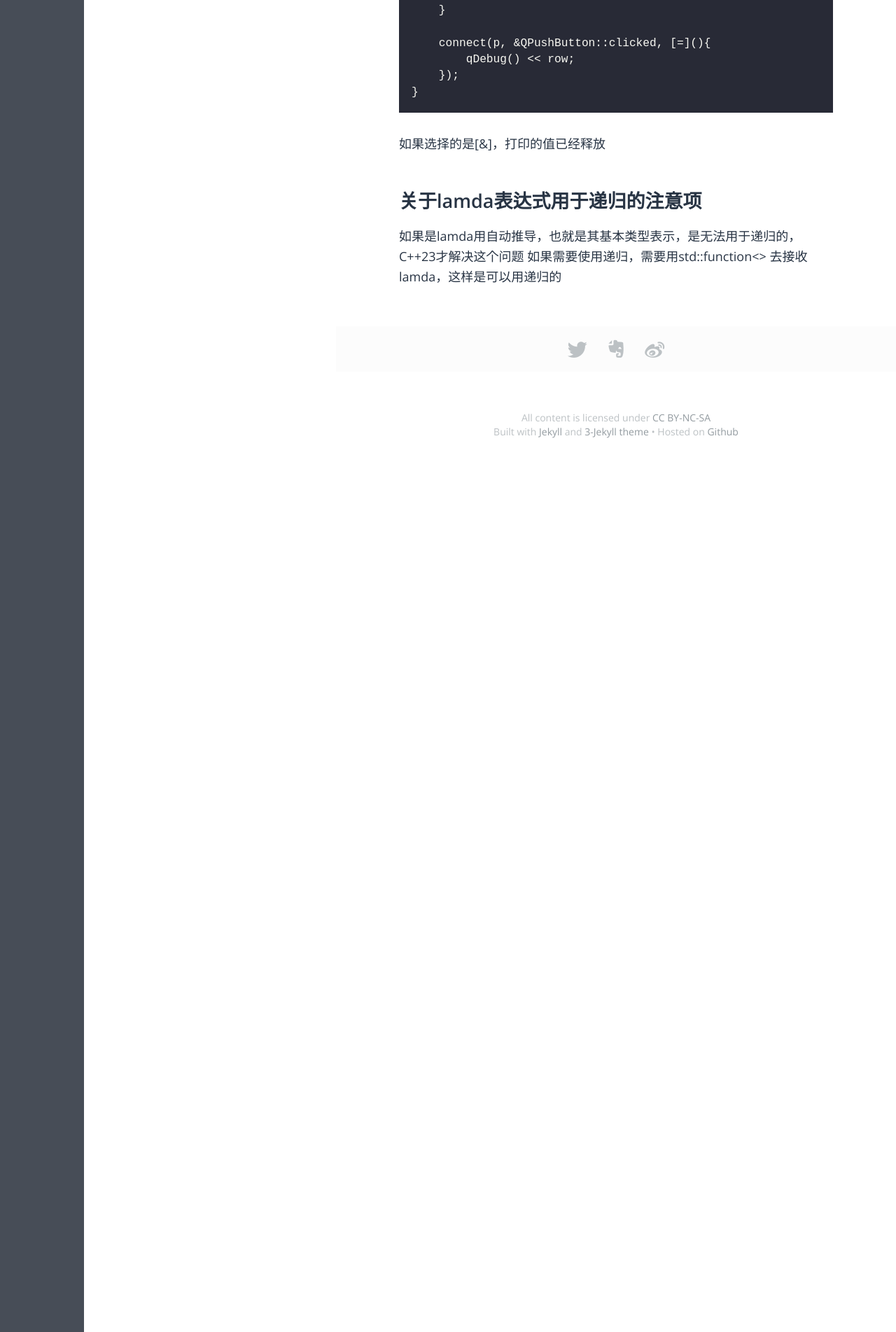
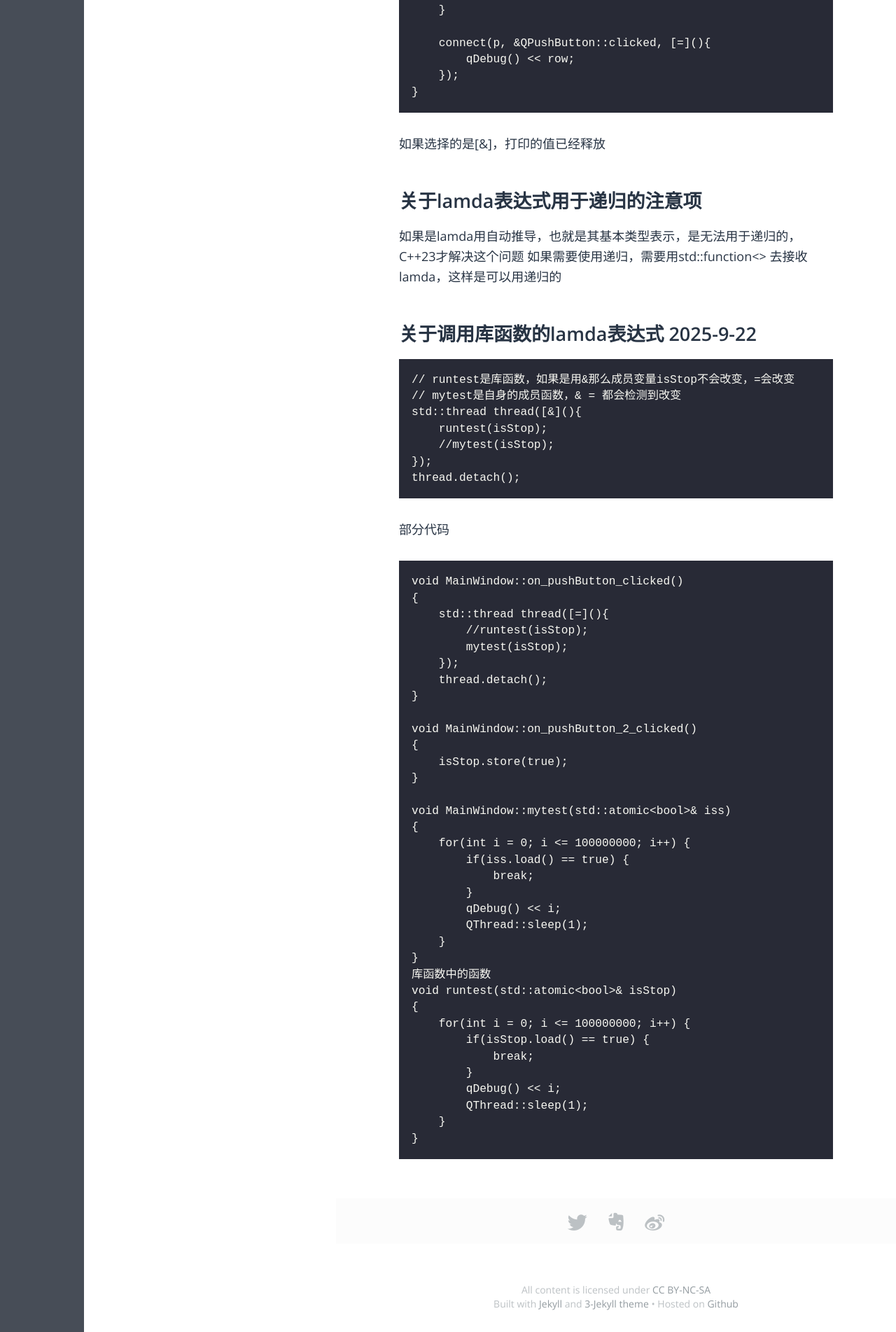
Before and after one commit to aliangaaa/aliangaaa.github.io, a Jekyll site: the page built from _posts/QT/2023-12-15-lamda表达式.md, in a window 1280 px wide. Shown: the part 924-2827 px from the top of the page at 70% size. Built offline with Jekyll 4.4.1, drawn with Linux system fonts in a browser that asks for light colours; some web fonts are replaced.

Commit message:
Update 2023-12-15-lamda表达式.md

````diff
--- a/_posts/QT/2023-12-15-lamda表达式.md
+++ b/_posts/QT/2023-12-15-lamda表达式.md
@@ -52,3 +52,52 @@ void MainWindow::init(int row)
 ## 关于lamda表达式用于递归的注意项
 如果是lamda用自动推导，也就是其基本类型表示，是无法用于递归的，C++23才解决这个问题
 如果需要使用递归，需要用std::function<> 去接收lamda，这样是可以用递归的
+
+## 关于调用库函数的lamda表达式 2025-9-22
+```
+// runtest是库函数，如果是用&那么成员变量isStop不会改变，=会改变
+// mytest是自身的成员函数，& = 都会检测到改变
+std::thread thread([&](){
+    runtest(isStop);
+    //mytest(isStop);
+});
+thread.detach();
+```
+部分代码
+```
+void MainWindow::on_pushButton_clicked()
+{
+    std::thread thread([=](){
+        //runtest(isStop);
+        mytest(isStop);
+    });
+    thread.detach();
+}
+
+void MainWindow::on_pushButton_2_clicked()
+{
+    isStop.store(true);
+}
+
+void MainWindow::mytest(std::atomic<bool>& iss)
+{
+    for(int i = 0; i <= 100000000; i++) {
+        if(iss.load() == true) {
+            break;
+        }
+        qDebug() << i;
+        QThread::sleep(1);
+    }
+}
+库函数中的函数
+void runtest(std::atomic<bool>& isStop)
+{
+    for(int i = 0; i <= 100000000; i++) {
+        if(isStop.load() == true) {
+            break;
+        }
+        qDebug() << i;
+        QThread::sleep(1);
+    }
+}
+```
````
